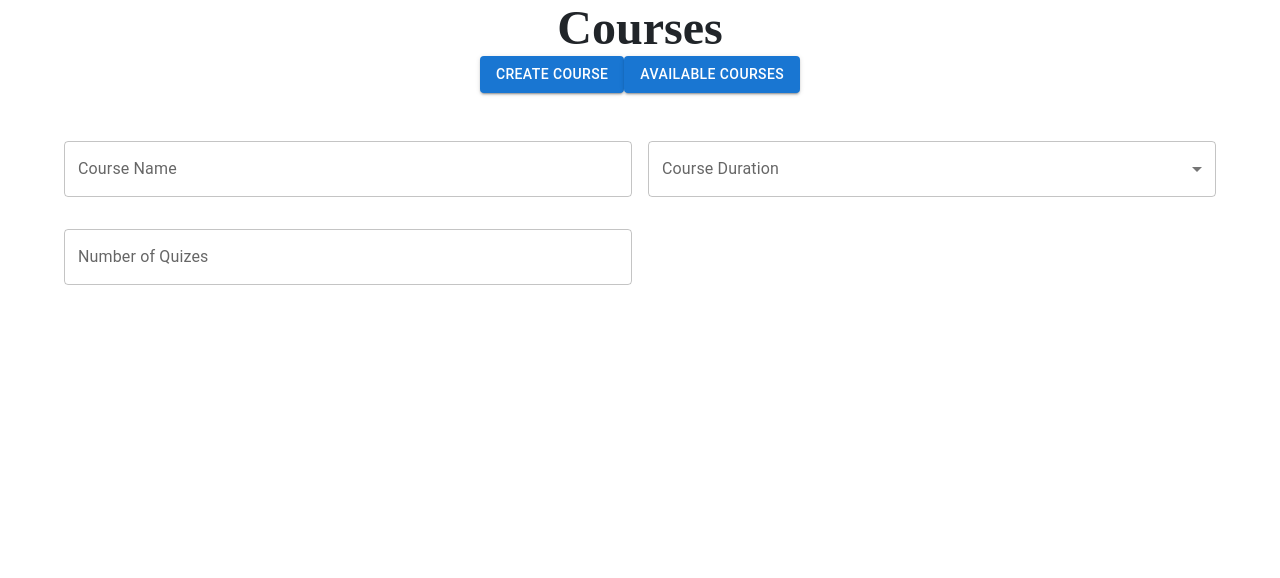
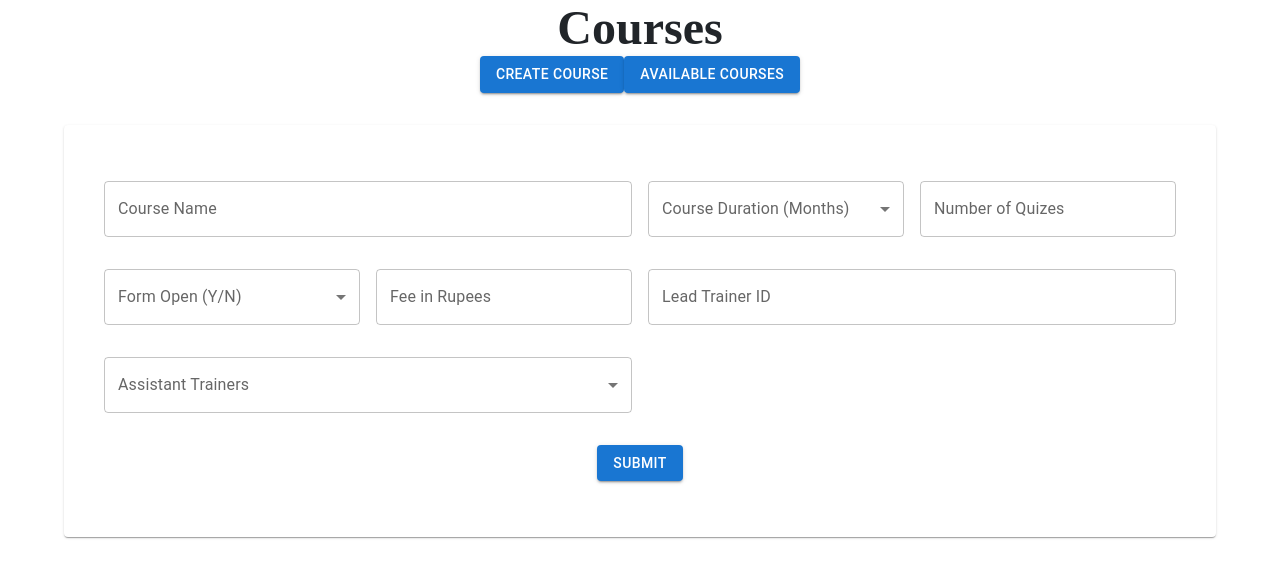
Before and after one commit to MuhammadRizwan051/LMS-React-Firebase, a React (Create React App) app: page /course in a window 1280 px wide. Both pictures are taken after a click on the button "CREATE COURSE". Shown: the top 578 px of the page. Built offline with nearby package versions, Linux system fonts and the light colour scheme.

Commit message:
Course Form Screen

```diff
--- a/src/screens/Admin_screens/courseForm.js
+++ b/src/screens/Admin_screens/courseForm.js
@@ -1,18 +1,29 @@
-import { Grid, Typography } from '@mui/material'
+import { Grid, Paper, Typography } from '@mui/material'
 import { Container } from '@mui/system'
-import React from 'react'
+import React, { useState } from 'react'
 import MyButton from '../../Component/Button'
 import Input from '../../Component/Input'
 import SelectBox from '../../Component/Select'
 
 function CourseForm() {
+  let [model, setModel] = useState({})
+  let [isCreateCourse, setIsCreateCourse] = useState(false)
 
   let create = () => {
-
+    setIsCreateCourse(true)
   }
 
   let available = () => {
 
+  }
+
+  let fillModel = (key, val) => {
+    model[key] = val
+    setModel({ ...model })
+  }
+
+  let submit = () => {
+    console.log(model)
   }
 
   return (
@@ -21,19 +32,65 @@ function CourseForm() {
       <MyButton label='Create Course' onClick={create}></MyButton>
       <MyButton label='Available Courses' onClick={available}></MyButton>
 
+      {isCreateCourse &&
         <Container>
-        <Grid container mt={4} spacing={2}>
+          <Paper>
+            <Grid container mt={4} spacing={2} padding={5}>
               <Grid item md={6} mb={2}>
-            <Input label='Course Name' />
+                <Input label='Course Name' onChange={(e) => fillModel('courseName', e.target.value)} />
               </Grid>
-          <Grid item md={6}>
-            <SelectBox label='Course Duration' datasource={[]} />
+              <Grid item md={3}>
+                <SelectBox label='Course Duration (Months)' onChange={(e)=>fillModel('courseDuration', e.target.value)} datasource={[
+                  {
+                    id: 4,
+                    fullName: 4
+                  },
+                  {
+                    id: 8,
+                    fullName: 8
+                  }
+                ]} />
               </Grid>
-          <Grid item md={6}>
-            <Input label='Number of Quizes' />
+              <Grid item md={3}>
+                <Input label='Number of Quizes' onChange={(e) => fillModel('numberOfQuizes', e.target.value)} />
+              </Grid>
+              <Grid item md={3} mb={2}>
+                <SelectBox label='Form Open (Y/N)' onChange={(e) => fillModel('formOpen', e.target.value)} datasource={[
+                  {
+                    id: 'Y',
+                    fullName: "Yes"
+                  },
+                  {
+                    id: 'N',
+                    fullName: "No"
+                  }
+                ]} />
+              </Grid>
+              <Grid item md={3} mb={2}>
+                <Input label='Fee in Rupees' onChange={(e) => fillModel('feeInRupees', e.target.value)} />
+              </Grid>
+              <Grid item md={6} mb={2}>
+                <Input label='Lead Trainer ID' onChange={(e) => fillModel('tleadTrainerID', e.target.value)} />
+              </Grid>
+              <Grid item md={6} mb={2}>
+                <SelectBox label='Assistant Trainers' onChange={(e) => fillModel('assistantTrainers', e.target.value)} datasource={[
+                  {
+                    id: 'Abdul Basit Ahmed',
+                    fullName: "Abdul Basit Ahmed"
+                  },
+                  {
+                    id: 'Ghous Ahmed',
+                    fullName: "Ghous Ahmed"
+                  }
+                ]} />
+              </Grid>
+              <Grid item md={12} mb={2}>
+                <MyButton label='Submit' onClick={submit} />
               </Grid>
             </Grid>
+          </Paper>
         </Container>
+      }
     </>
   )
 }
```
Lines whose indentation alone changed are shown as unchanged.
